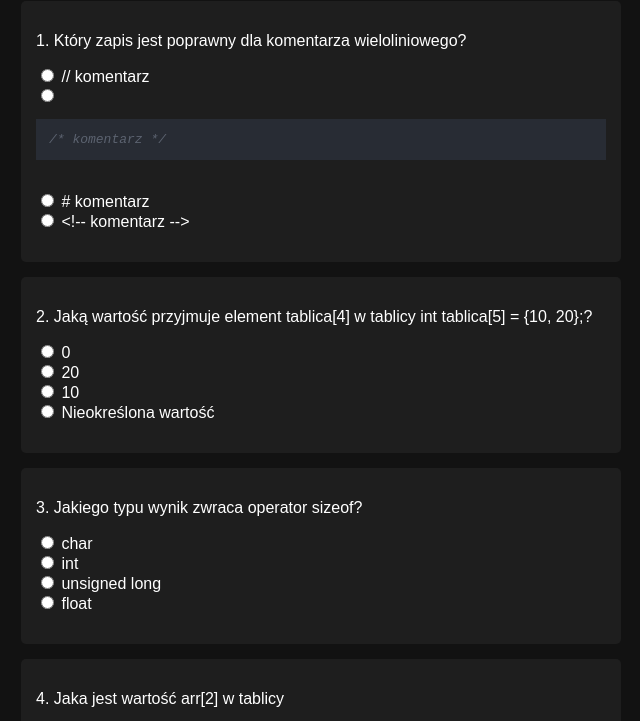
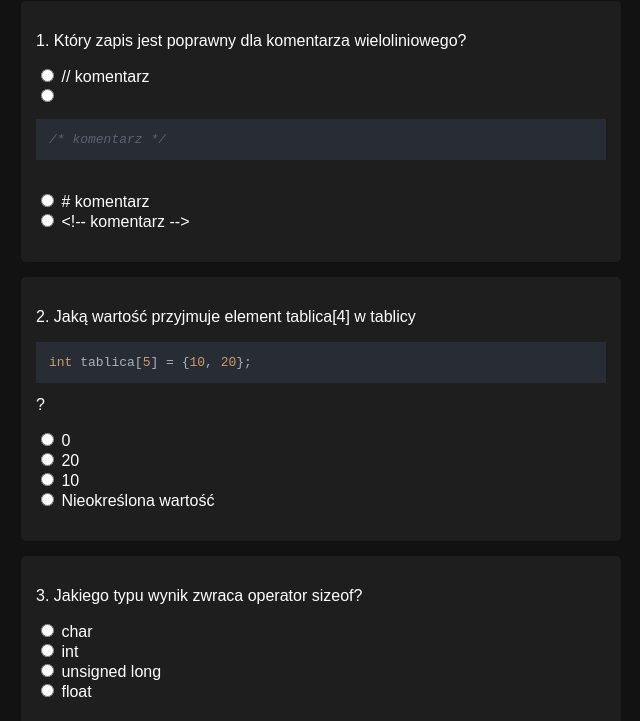
Before and after one commit to materamaba/PP1-quiz, a plain HTML site: page index.html in a window 1280 px wide. Shown: the part 79-800 px from the top of the page, without its empty margins (319-959 px from the left). Drawn offline with nearby package versions, Linux system fonts and the light colour scheme.

Commit message:
Update index.html

```diff
--- a/index.html
+++ b/index.html
@@ -302,7 +302,7 @@ const questions = [
         correct: 1
     },
     {
-        question: "Jaki wynik zwróci operacja: int wynik = 8 >> 2;?",
+        question: 'Jaki wynik zwróci operacja: <pre><code class="language-c">int wynik = 8 >> 2;</pre></code>',
         answers: ["2", "4", "16", "8"],
         correct: 1
     },
@@ -312,12 +312,12 @@ const questions = [
         correct: 2
     },
     {
-        question: "Jaką wartość przyjmuje element tablica[4] w tablicy int tablica[5] = {10, 20};?",
+        question: 'Jaką wartość przyjmuje element tablica[4] w tablicy <pre><code class="language-c">int tablica[5] = {10, 20};</pre></code>?',
         answers: ["0", "20", "10", "Nieokreślona wartość"],
         correct: 0
     },
     {
-        question: "Ile razy wykonana zostanie pętla: for(int i = 1; i < 10; i += 2)?",
+        question: 'Ile razy wykonana zostanie pętla: <pre><code class="language-c">for(int i = 1; i < 10; i += 2)</pre></code>',
         answers: ["3", "5", "9", "10"],
         correct: 1
     },
```
